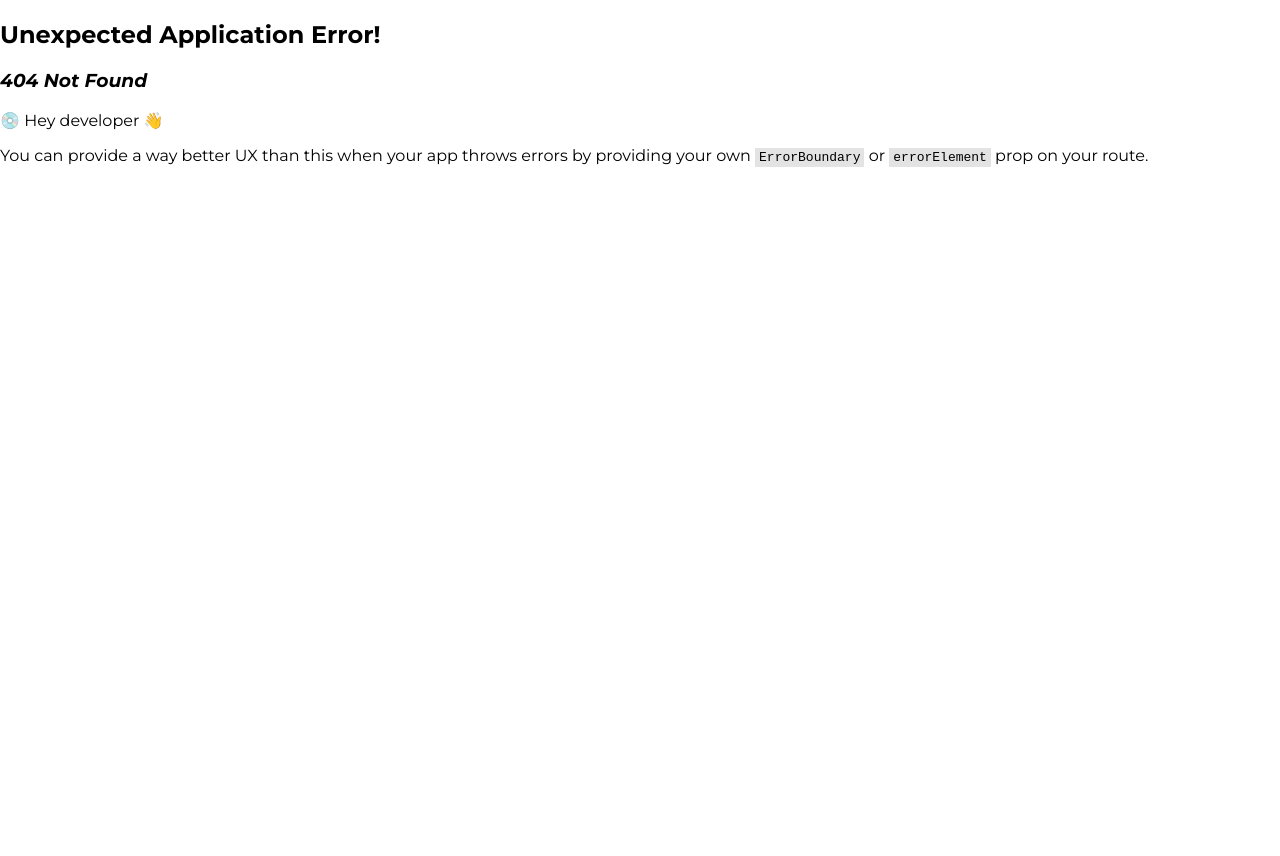
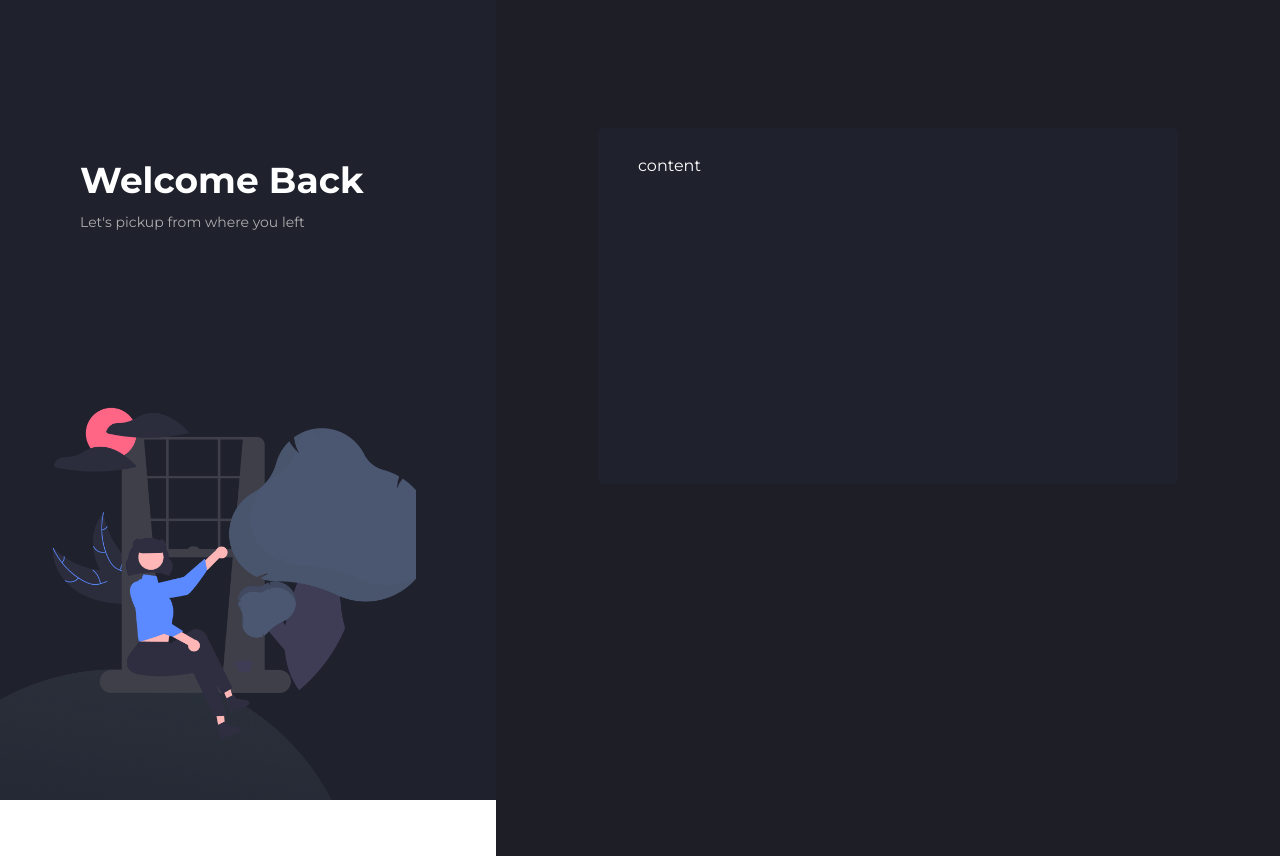
Before and after one commit to HamidTech360/swiftTelecoms, a React (Vite) app: page /login in a window 1280 px wide. Before the commit this address had no page. Before the commit the page ends 800 px from the top, so only its background shows below. Built offline with nearby package versions, Linux system fonts and the light colour scheme.

Commit message:
adding layout

```diff
--- a/src/layouts/authLayout/authlayout.style.ts
+++ b/src/layouts/authLayout/authlayout.style.ts
@@ -2,7 +2,19 @@ import styled from "styled-components";
 
 
 
-export const NavList = styled.div.attrs({})`
-  margin-top:100px;
+export const BannerImg = styled.img.attrs({})`
+  width:100%;
+  height:400px;
+  object-fit:cover;
 
 `
+
+export const FormArea = styled.div.attrs({
+  className:'rounded-md py-7 px-10'
+})`
+  background-color:#1F222D;
+  max-width:500px;
+  margin:auto;
+  margin-top:100px;
+  min-height:300px;
+`
--- a/src/layouts/authLayout/index.tsx
+++ b/src/layouts/authLayout/index.tsx
@@ -1,5 +1,26 @@
-const AuthLayout = () => {
-  return <div></div>
+import { BannerImg, FormArea } from "./authlayout.style"
+const AuthLayout = ({children, title, subTitle}:any) => {
+  return (
+    <div className="md:flex h-screen">
+        <div className="md:w-2/5 md:flex hidden bg-[#1F212D]  flex-col">
+            <div className="mt-40 px-20">
+              <div className="text-white font-bold text-4xl  leading-12">
+                {title}
+              </div>
+              <div className="text-sm mt-3 text-[#AEAEAE]">{subTitle}</div>
+            </div>
+            <div className="flex flex-1 flex-col justify-end lg:pr-20 md:pr-14">
+              <BannerImg className="" src="../../assets/bigAvatar.png" alt="" />
+            </div>
+        </div>
+        <div className="md:w-3/5  h-screen  bg-[#1D1E26] py-7 px-5 ">
+            <FormArea>
+              {children}
+            </FormArea>
+
+        </div>
+    </div>
+  )
 }
 
 export default AuthLayout
--- a/src/routes/index.tsx
+++ b/src/routes/index.tsx
@@ -1,13 +1,17 @@
 import { createBrowserRouter } from 'react-router-dom'
 //screens
 import Home from '../screens/Home'
+import Login from '../screens/Auth/Login'
 
 const AllRoutes = createBrowserRouter([
   {
     path: '/',
     element: <Home />,
   },
-
+  {
+    path: '/login',
+    element: <Login />,
+  },
 
   // {
   //   path: '/user',
--- /dev/null
+++ b/src/screens/Auth/Login/index.tsx
@@ -0,0 +1,14 @@
+import AuthLayout from "../../../layouts/authLayout";
+
+const Login = () => {
+    return (
+        <AuthLayout
+            title="Welcome Back"
+            subTitle="Let's pickup from where you left"
+        >
+            <div className="text-white">content</div>
+        </AuthLayout>
+     );
+}
+
+export default Login;
```
Also changed, not shown: public/assets/bigAvatar.png (added), src/assets/bigAvatar.png (added).
